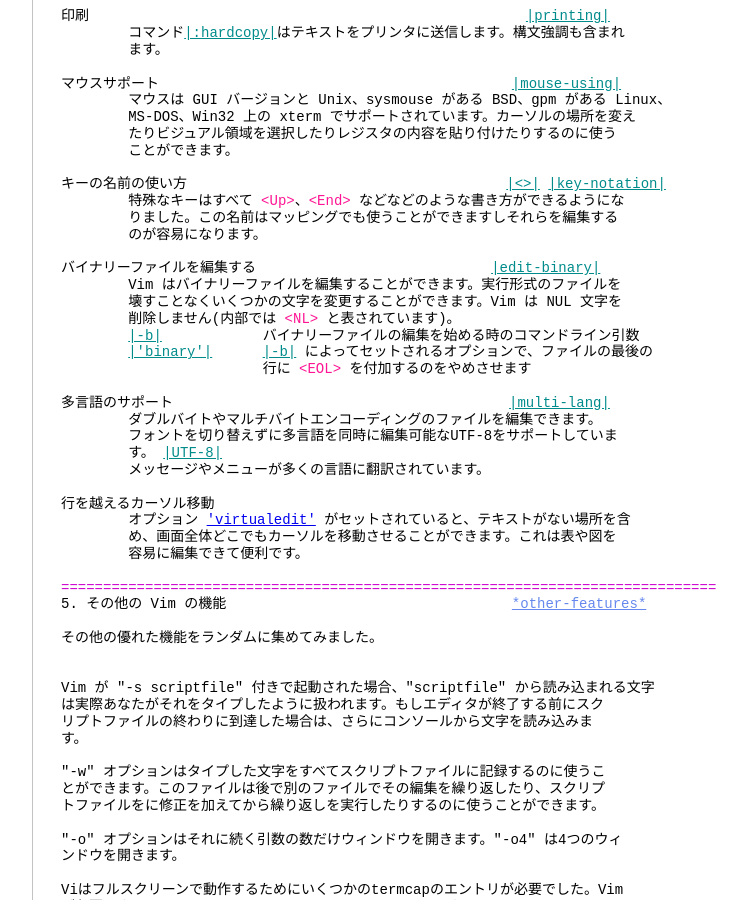
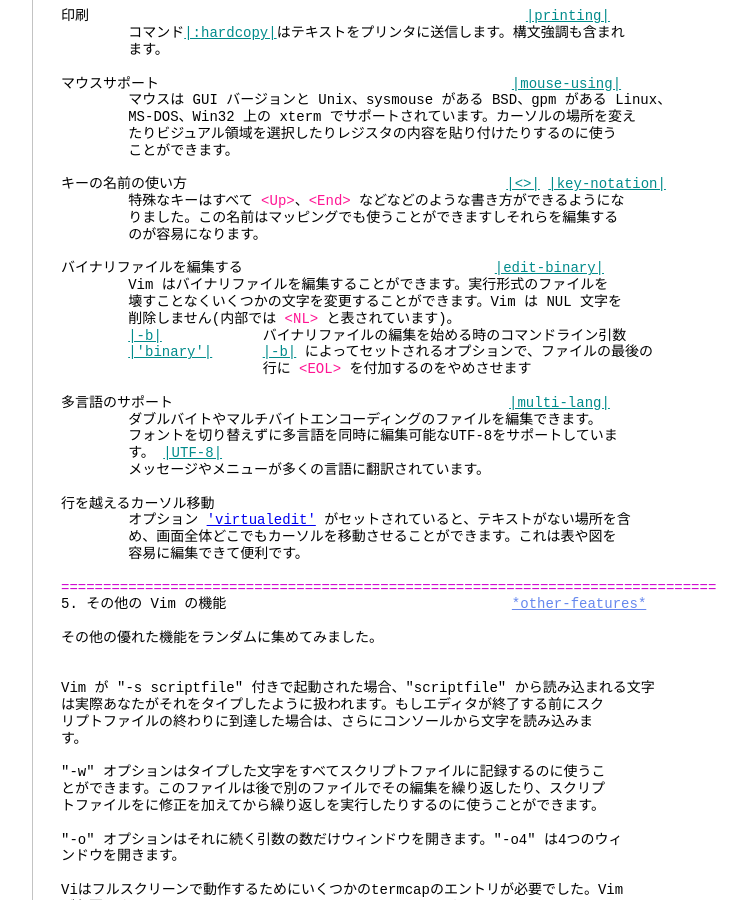
Before and after one commit to vim-jp/vimdoc-ja, a Jekyll site: the page built from vi_diff.html, in a window 1280 px wide and 900 px high, scrolled down 7434 px. Shown: the whole window, without its empty margins (340-1087 px from the left). Built offline with Jekyll 4.4.1, drawn with Linux system fonts in a browser that asks for light colours; nearby versions of some CDN libraries; Markdown is read by kramdown in place of the engine named in the settings; comment, search, counter and statistics services are not loaded.

Commit message:
Deployed vim-jp/vimdoc-ja@6f9126a178f4eb734a8ff614aaf425bc9d9c6ac9 by ixeris.kaoriya.net

```diff
--- a/howto.html
+++ b/howto.html
@@ -20,7 +20,7 @@
 <a class="Identifier" href="usr_07.html#07.4">|07.4|</a>&nbsp;&nbsp;&nbsp;&nbsp;&nbsp;&nbsp;&nbsp;&nbsp;&nbsp;&nbsp;&nbsp;&nbsp;&nbsp;&nbsp;&nbsp;&nbsp;&nbsp;&nbsp;上書きするときにバックアップファイルを作っておく<br>
 <br>
 <a class="Identifier" href="usr_07.html">|usr_07.txt|</a>&nbsp;&nbsp;&nbsp;&nbsp;&nbsp;&nbsp;&nbsp;&nbsp;&nbsp;&nbsp;&nbsp;&nbsp;ファイルを編集する<br>
-<a class="Identifier" href="usr_23.html#23.4">|23.4|</a>&nbsp;&nbsp;&nbsp;&nbsp;&nbsp;&nbsp;&nbsp;&nbsp;&nbsp;&nbsp;&nbsp;&nbsp;&nbsp;&nbsp;&nbsp;&nbsp;&nbsp;&nbsp;バイナリーファイルを編集する<br>
+<a class="Identifier" href="usr_23.html#23.4">|23.4|</a>&nbsp;&nbsp;&nbsp;&nbsp;&nbsp;&nbsp;&nbsp;&nbsp;&nbsp;&nbsp;&nbsp;&nbsp;&nbsp;&nbsp;&nbsp;&nbsp;&nbsp;&nbsp;バイナリファイルを編集する<br>
 <a class="Identifier" href="usr_24.html">|usr_24.txt|</a>&nbsp;&nbsp;&nbsp;&nbsp;&nbsp;&nbsp;&nbsp;&nbsp;&nbsp;&nbsp;&nbsp;&nbsp;テキストを挿入する<br>
 <a class="Identifier" href="change.html#deleting">|deleting|</a>&nbsp;&nbsp;&nbsp;&nbsp;&nbsp;&nbsp;&nbsp;&nbsp;&nbsp;&nbsp;&nbsp;&nbsp;&nbsp;&nbsp;テキストを削除する<br>
 <a class="Identifier" href="usr_04.html">|usr_04.txt|</a>&nbsp;&nbsp;&nbsp;&nbsp;&nbsp;&nbsp;&nbsp;&nbsp;&nbsp;&nbsp;&nbsp;&nbsp;テキストを変更する<br>
--- a/vi_diff.html
+++ b/vi_diff.html
@@ -449,11 +449,11 @@
 &nbsp;&nbsp;&nbsp;&nbsp;&nbsp;&nbsp;&nbsp;&nbsp;りました。この名前はマッピングでも使うことができますしそれらを編集する<br>
 &nbsp;&nbsp;&nbsp;&nbsp;&nbsp;&nbsp;&nbsp;&nbsp;のが容易になります。<br>
 <br>
-バイナリーファイルを編集する&nbsp;&nbsp;&nbsp;&nbsp;&nbsp;&nbsp;&nbsp;&nbsp;&nbsp;&nbsp;&nbsp;&nbsp;&nbsp;&nbsp;&nbsp;&nbsp;&nbsp;&nbsp;&nbsp;&nbsp;&nbsp;&nbsp;&nbsp;&nbsp;&nbsp;&nbsp;&nbsp;&nbsp;<a class="Identifier" href="editing.html#edit-binary">|edit-binary|</a><br>
-&nbsp;&nbsp;&nbsp;&nbsp;&nbsp;&nbsp;&nbsp;&nbsp;Vim はバイナリーファイルを編集することができます。実行形式のファイルを<br>
+バイナリファイルを編集する&nbsp;&nbsp;&nbsp;&nbsp;&nbsp;&nbsp;&nbsp;&nbsp;&nbsp;&nbsp;&nbsp;&nbsp;&nbsp;&nbsp;&nbsp;&nbsp;&nbsp;&nbsp;&nbsp;&nbsp;&nbsp;&nbsp;&nbsp;&nbsp;&nbsp;&nbsp;&nbsp;&nbsp;&nbsp;&nbsp;<a class="Identifier" href="editing.html#edit-binary">|edit-binary|</a><br>
+&nbsp;&nbsp;&nbsp;&nbsp;&nbsp;&nbsp;&nbsp;&nbsp;Vim はバイナリファイルを編集することができます。実行形式のファイルを<br>
 &nbsp;&nbsp;&nbsp;&nbsp;&nbsp;&nbsp;&nbsp;&nbsp;壊すことなくいくつかの文字を変更することができます。Vim は NUL 文字を<br>
 &nbsp;&nbsp;&nbsp;&nbsp;&nbsp;&nbsp;&nbsp;&nbsp;削除しません(内部では&nbsp;<span class="Special">&lt;NL&gt;</span>&nbsp;と表されています)。<br>
-&nbsp;&nbsp;&nbsp;&nbsp;&nbsp;&nbsp;&nbsp;&nbsp;<a class="Identifier" href="starting.html#-b">|-b|</a>&nbsp;&nbsp;&nbsp;&nbsp;&nbsp;&nbsp;&nbsp;&nbsp;&nbsp;&nbsp;&nbsp;&nbsp;バイナリーファイルの編集を始める時のコマンドライン引数<br>
+&nbsp;&nbsp;&nbsp;&nbsp;&nbsp;&nbsp;&nbsp;&nbsp;<a class="Identifier" href="starting.html#-b">|-b|</a>&nbsp;&nbsp;&nbsp;&nbsp;&nbsp;&nbsp;&nbsp;&nbsp;&nbsp;&nbsp;&nbsp;&nbsp;バイナリファイルの編集を始める時のコマンドライン引数<br>
 &nbsp;&nbsp;&nbsp;&nbsp;&nbsp;&nbsp;&nbsp;&nbsp;<a class="Identifier" href="options.html#'binary'">|'binary'|</a>&nbsp;&nbsp;&nbsp;&nbsp;&nbsp;&nbsp;<a class="Identifier" href="starting.html#-b">|-b|</a>&nbsp;によってセットされるオプションで、ファイルの最後の<br>
 &nbsp;&nbsp;&nbsp;&nbsp;&nbsp;&nbsp;&nbsp;&nbsp;&nbsp;&nbsp;&nbsp;&nbsp;&nbsp;&nbsp;&nbsp;&nbsp;&nbsp;&nbsp;&nbsp;&nbsp;&nbsp;&nbsp;&nbsp;&nbsp;行に&nbsp;<span class="Special">&lt;EOL&gt;</span>&nbsp;を付加するのをやめさせます<br>
 <br>
```
